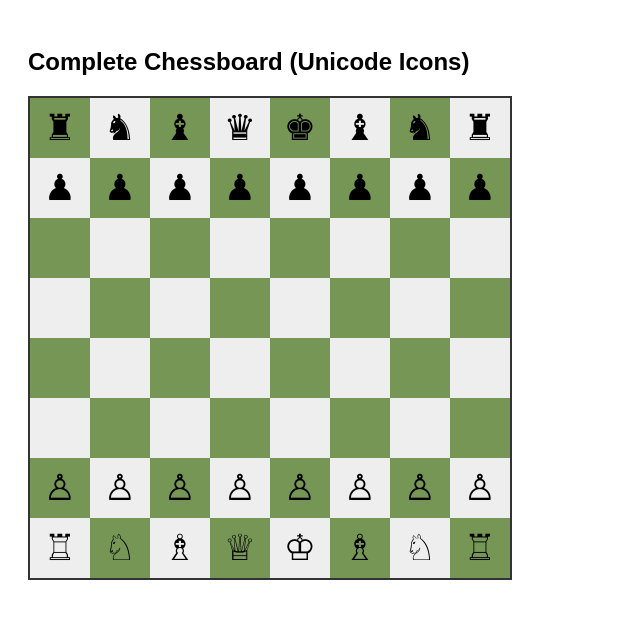
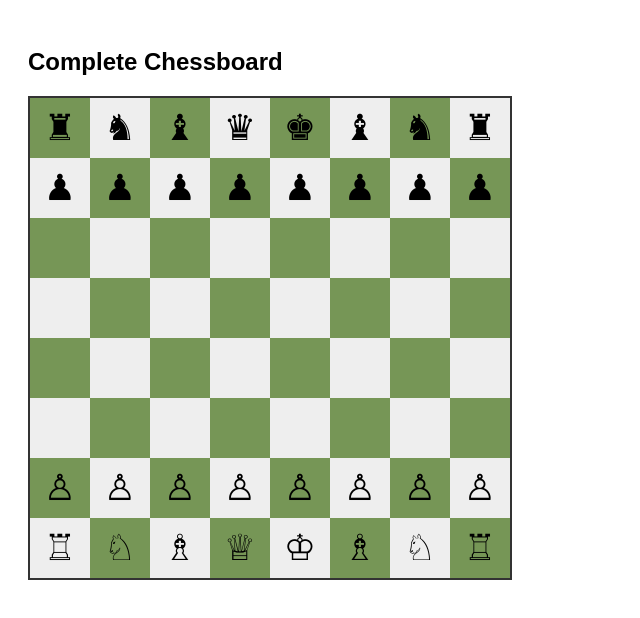
Before and after one commit to obaidraza1033/chess-table-2, a plain HTML site: page index2.html in a window 1280 px wide. Shown: the whole page, without its empty margins (0-640 px from the left). Drawn offline with Linux system fonts and the light colour scheme.

Commit message:
Update index2.html

```diff
--- a/index2.html
+++ b/index2.html
@@ -36,7 +36,7 @@
 </head>
 <body>
 
-<h2>Complete Chessboard (Unicode Icons)</h2>
+<h2>Complete Chessboard</h2>
 
 <div class="board">
 
```
